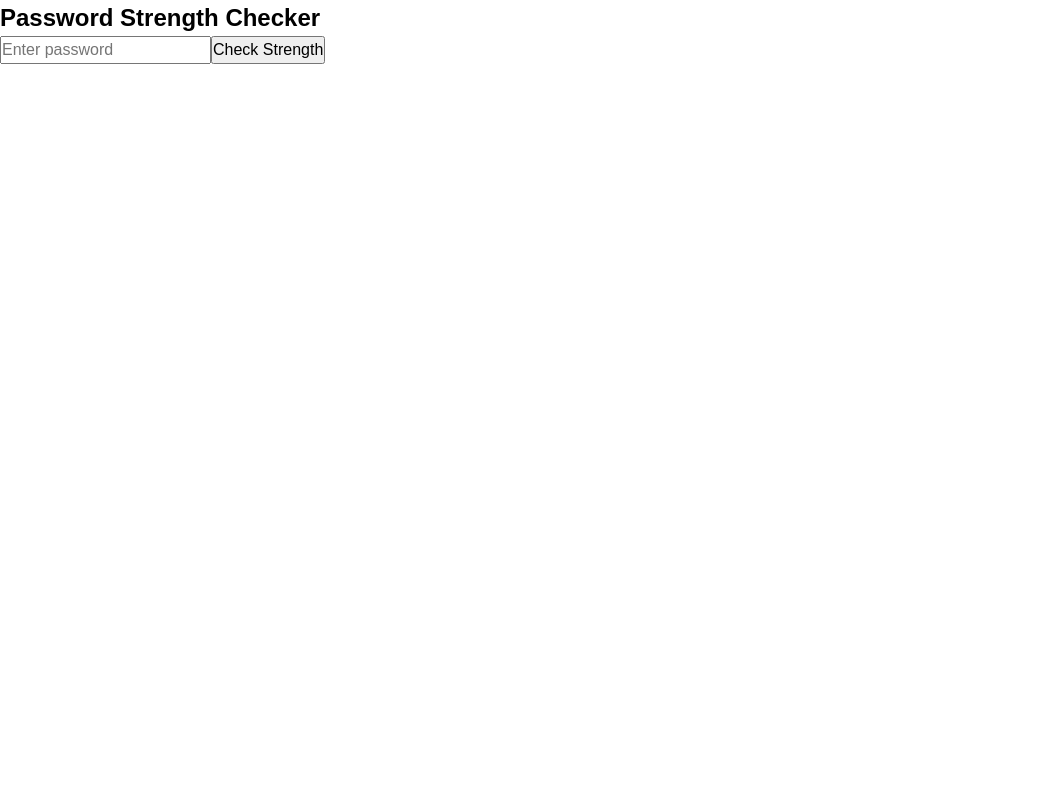
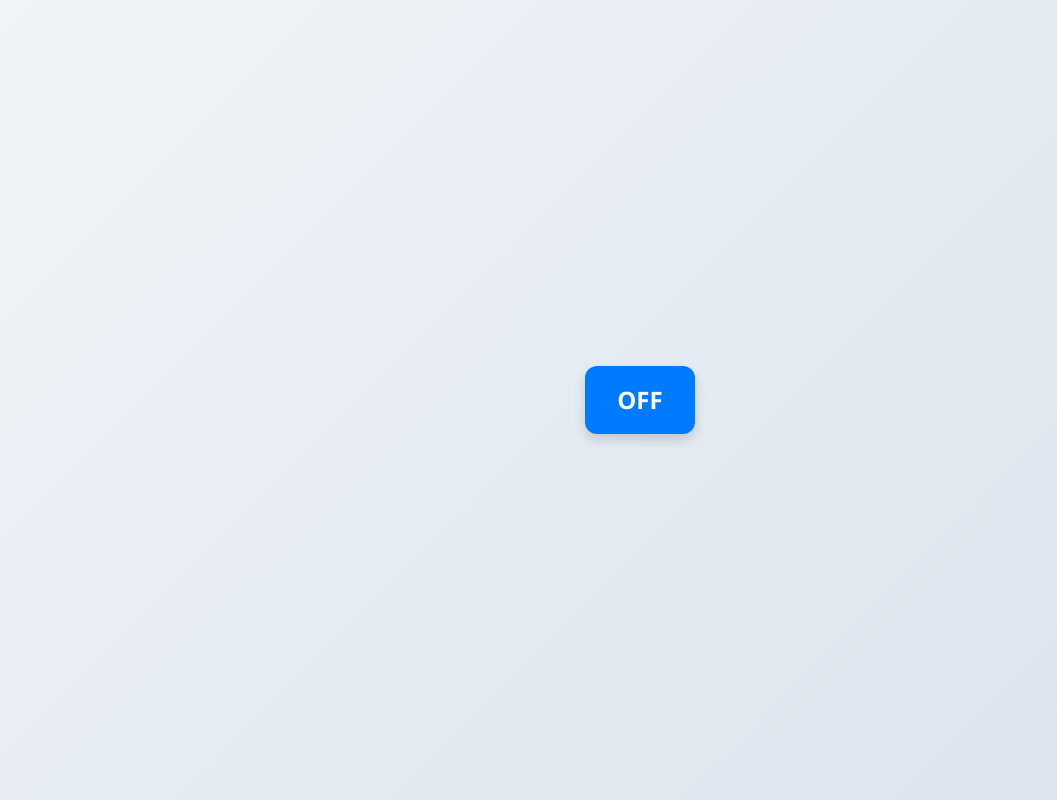
Before and after one commit to shubhamchasing/react-vite-prep, a React (Vite) app: page / in a window 1280 px wide. Shown: the whole page, without its empty margins (0-1057 px from the left). Built offline with nearby package versions, Linux system fonts and the light colour scheme.

Commit message:
feat: add useToggle hook

```diff
--- a/src/App.jsx
+++ b/src/App.jsx
@@ -1,5 +1,6 @@
 import "./App.css";
-import PasswordStrength from "./Components/PasswordStrength";
+import Toggle from "./Components/ToggleHook";
+// import PasswordStrength from "./Components/PasswordStrength";
 // import GetWeekday from "./Components/GetWeekday";
 // import ReadMoreToggle from "./Components/ReadMoreToggle";
 // import BackToTop from "./Components/BackToTop";
@@ -42,7 +43,7 @@ function App() {
   return (
     <>
       <div className="App">
-        <PasswordStrength />
+        <Toggle />
       </div>
     </>
   );
--- /dev/null
+++ b/src/Components/ToggleHook/index.jsx
@@ -0,0 +1,16 @@
+import "./styles.css"
+import { useToggle } from "./useToggle";
+
+
+export default function Toggle() {
+  // ✅ Use the custom hook inside this component
+  const [isOn, toggle] = useToggle(false);
+
+  return (
+    /* your toggle function for the onClick method */
+    <button data-testid="toggle-button" onClick={toggle}>
+      {/* Render "ON" or "OFF" based on state */}
+      {isOn ? "ON" : "OFF"}
+    </button>
+  );
+}
--- /dev/null
+++ b/src/Components/ToggleHook/styles.css
@@ -0,0 +1,33 @@
+body {
+  margin: 0;
+  padding: 0;
+  font-family: "Segoe UI", Tahoma, Geneva, Verdana, sans-serif;
+  display: flex;
+  justify-content: center;
+  align-items: center;
+  height: 100vh;
+  background: linear-gradient(135deg, #f0f4f8, #d9e2ec);
+}
+
+button {
+  padding: 1rem 2rem;
+  font-size: 1.5rem;
+  font-weight: bold;
+  border: none;
+  border-radius: 12px;
+  cursor: pointer;
+  background-color: #007bff;
+  color: white;
+  transition: all 0.3s ease-in-out;
+  box-shadow: 0 6px 12px rgba(0, 0, 0, 0.15);
+}
+
+button:hover {
+  background-color: #0056b3;
+  transform: scale(1.05);
+}
+
+button:active {
+  transform: scale(0.97);
+  box-shadow: 0 3px 6px rgba(0, 0, 0, 0.2);
+}
--- /dev/null
+++ b/src/Components/ToggleHook/useToggle.js
@@ -0,0 +1,13 @@
+import { useState } from "react"
+
+// ✅ Complete the custom hook below
+function useToggle(initialValue = false) {
+  // your code here
+  const [isOn , setIsOn] = useState(initialValue)
+
+  const toggle = () => setIsOn(prev => !prev)
+
+   return [isOn, toggle]
+}
+
+export {useToggle}
```
